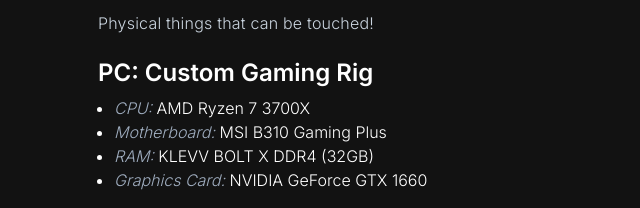
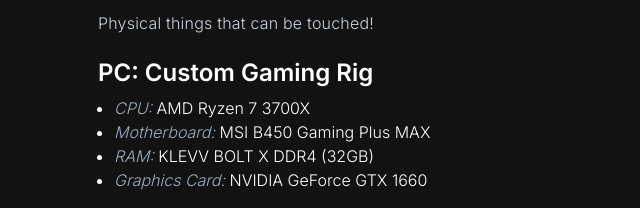
Before and after one commit to angeloanan/angeloanan.xyz, a Next.js app: page /uses in a window 1280 px wide. Shown: the part 1500-1708 px from the top of the page, without its empty margins (238-878 px from the left). Built offline with nearby package versions, Linux system fonts and the light colour scheme.

Commit message:
fix(uses): update motherboard
am dum

```diff
--- a/src/pages/uses.tsx
+++ b/src/pages/uses.tsx
@@ -61,7 +61,7 @@ const data: UsesData[] = [
     content: {
       'PC: Custom Gaming Rig': {
         CPU: 'AMD Ryzen 7 3700X',
-        Motherboard: 'MSI B310 Gaming Plus',
+        Motherboard: 'MSI B450 Gaming Plus MAX',
         RAM: 'KLEVV BOLT X DDR4 (32GB)',
         'Graphics Card': 'NVIDIA GeForce GTX 1660'
       },
```
